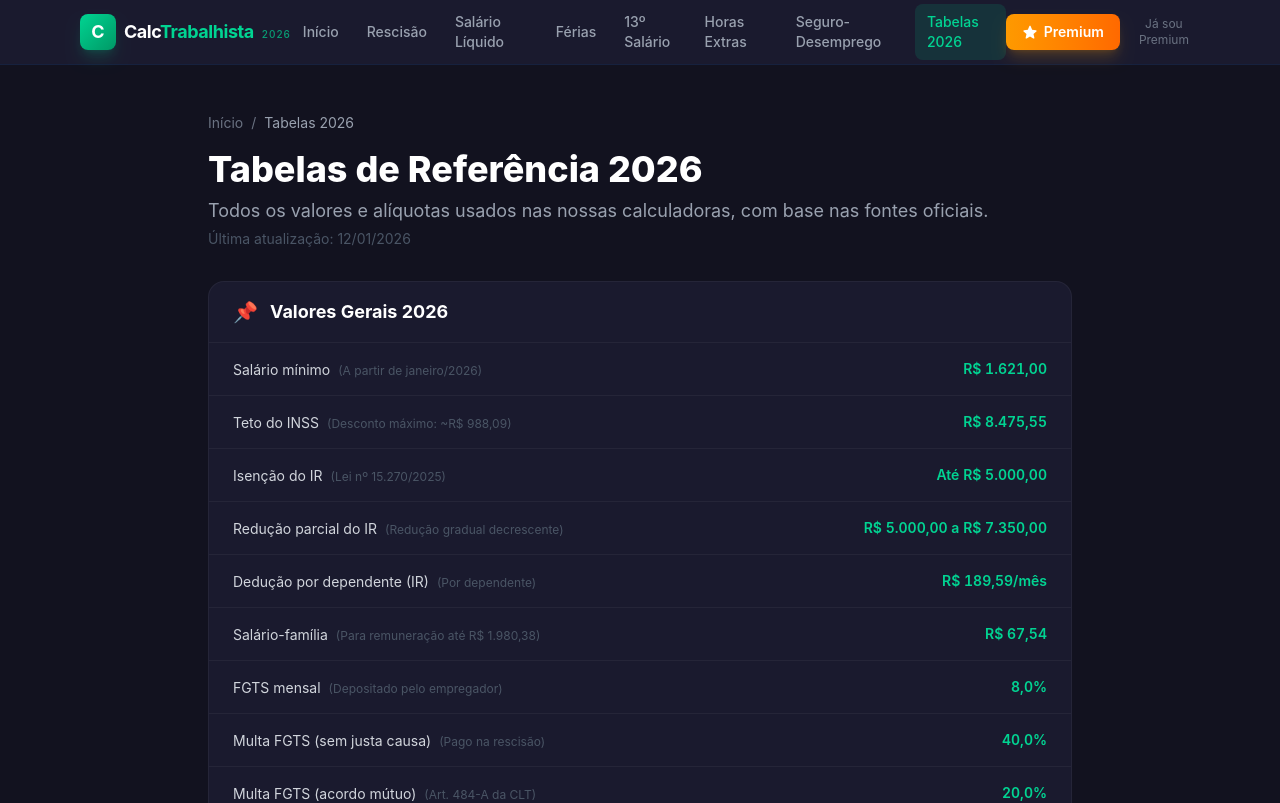
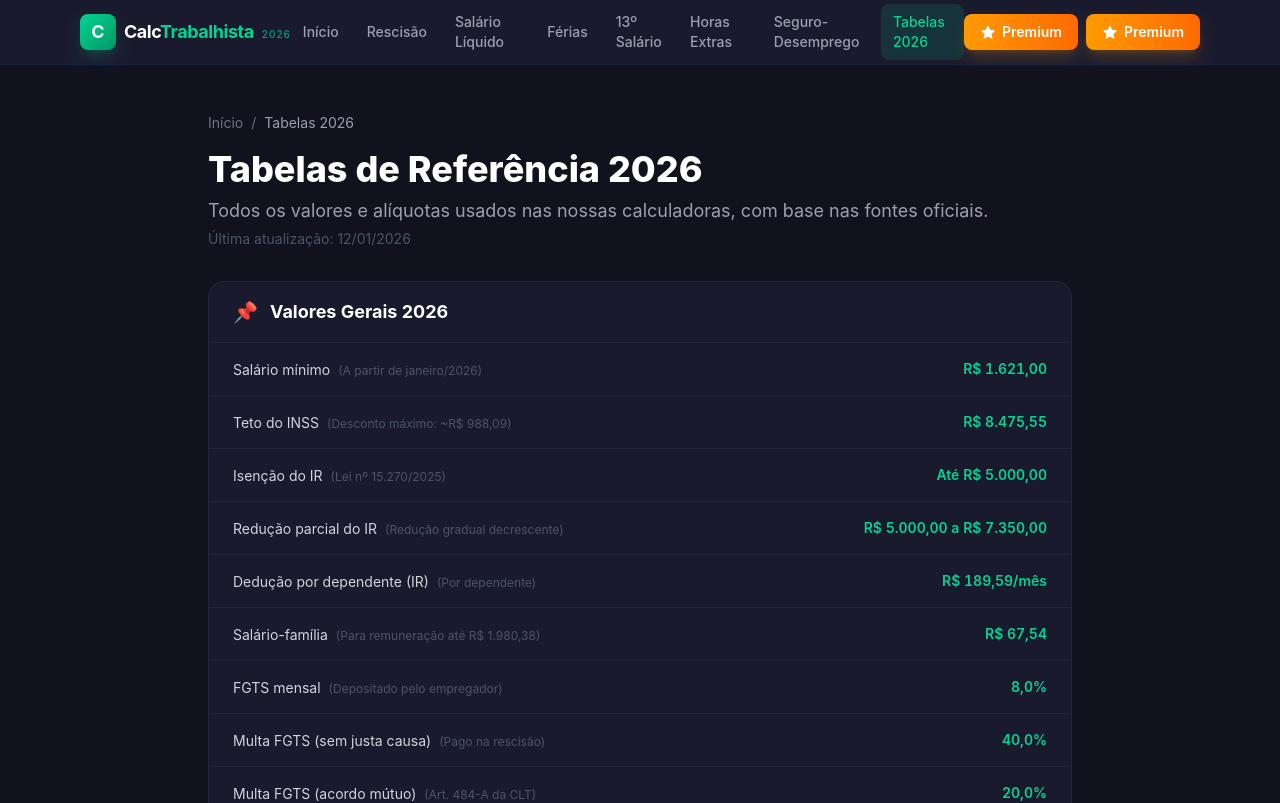
Before and after one commit to mgomespedro/calctrabalhista, a React (Vite) app: page /tabelas in a window 1280 px wide. Shown: the top 803 px of the page. Built offline with nearby package versions, Linux system fonts and the light colour scheme.

Commit message:
fix: botão premium

```diff
--- a/src/components/Header.jsx
+++ b/src/components/Header.jsx
@@ -93,11 +93,14 @@ export default function Header() {
                   {/* Link discreto Já sou Premium */}
                   <button
                     onClick={() => setModalOpen(true)}
-                    className="text-gray-500 hover:text-gray-300 text-xs px-2 py-1.5 rounded-lg hover:bg-white/5 transition-all"
+                    title="Já sou Premium? Clique para fazer login"
+                    className="inline-flex items-center gap-1.5 bg-gradient-to-r from-amber-500 to-orange-500 hover:from-amber-400 hover:to-orange-400 text-white text-sm font-semibold px-4 py-2 rounded-lg shadow-lg shadow-amber-500/20 hover:shadow-amber-500/40 transition-all duration-200"
                   >
-                    Já sou Premium
-                  </button>
-                </>
+                    <svg xmlns="http://www.w3.org/2000/svg" viewBox="0 0 20 20" fill="currentColor" className="w-4 h-4">
+                      <path fillRule="evenodd" d="M10.868 2.884c-.321-.772-1.415-.772-1.736 0l-1.83 4.401-4.753.381c-.833.067-1.171 1.107-.536 1.651l3.62 3.102-1.106 4.637c-.194.813.691 1.456 1.405 1.02L10 15.591l4.069 2.485c.713.436 1.598-.207 1.404-1.02l-1.106-4.637 3.62-3.102c.635-.544.297-1.584-.536-1.65l-4.752-.382-1.831-4.401Z" clipRule="evenodd" />
+                    </svg>
+                    Premium
+                  </button>                </>
               )}
             </div>
 
```
